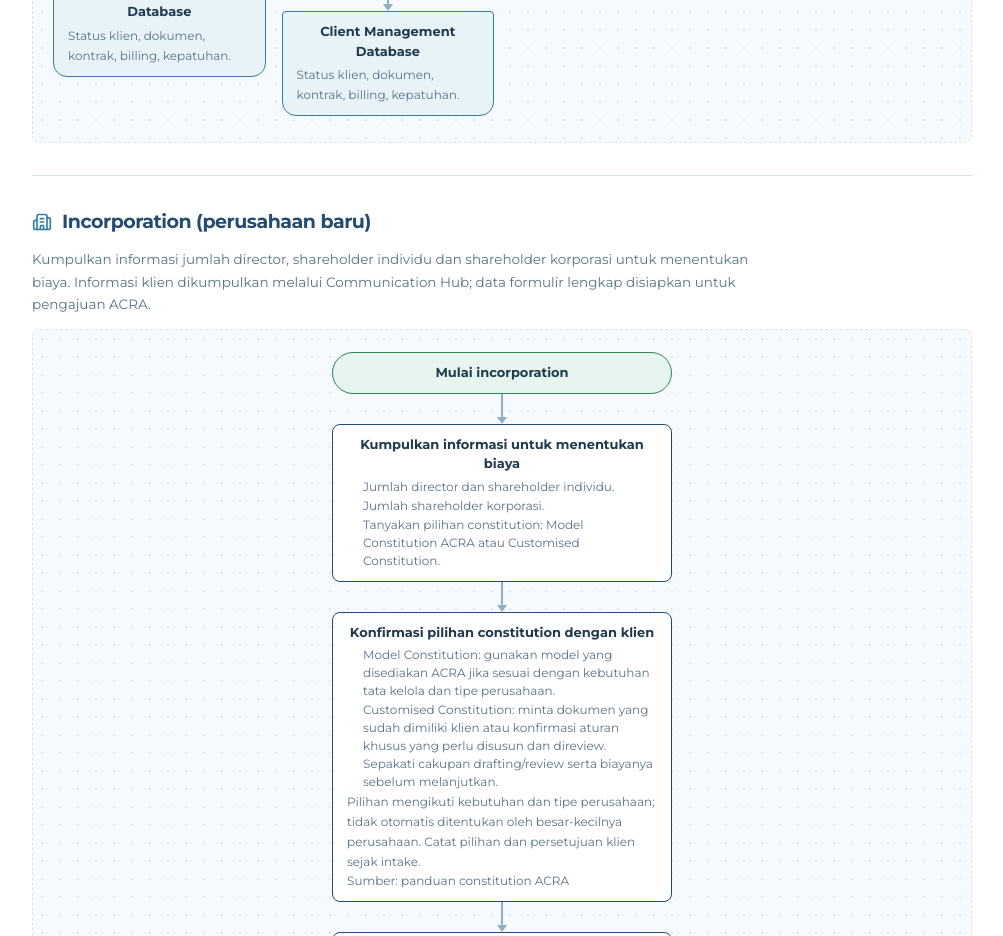
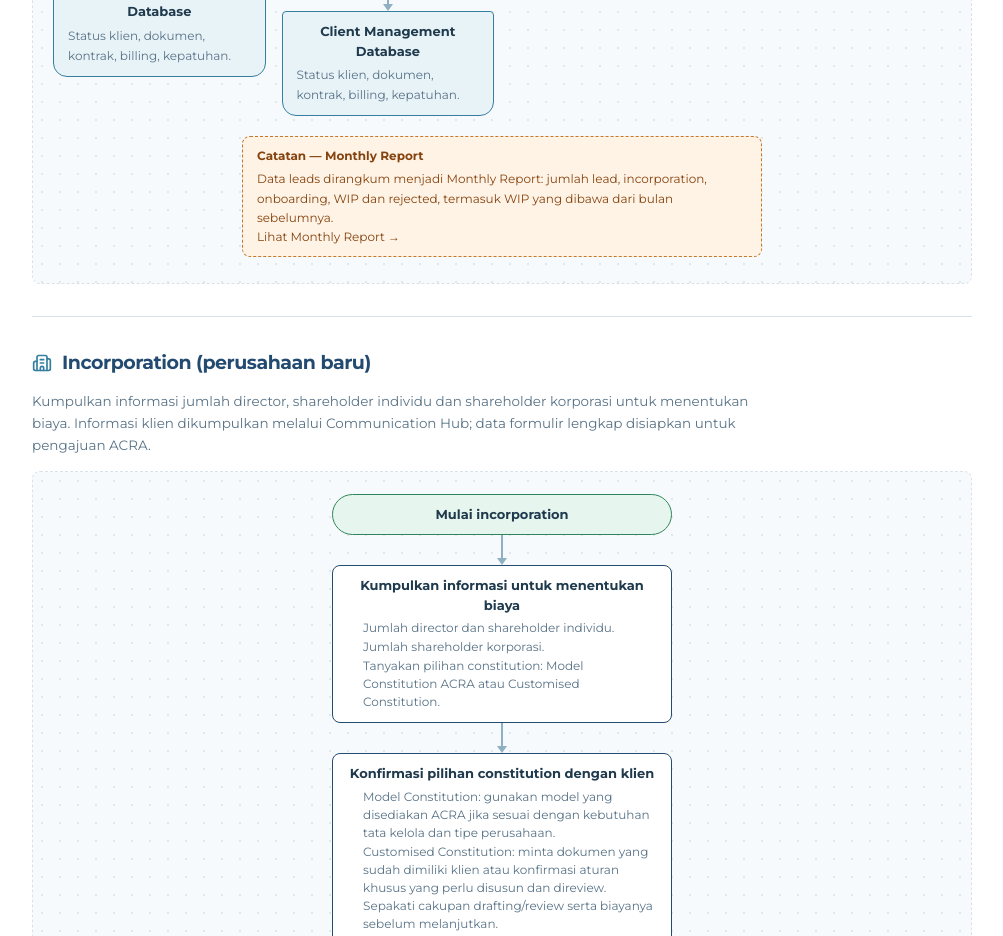
Before and after one commit to irosadie/soas-crm-handbook, a Next.js app: page /docs in a window 1280 px wide. Shown: the part 10860-11796 px from the top of the page, without its empty margins (268-1271 px from the left). Built offline with nearby package versions, Linux system fonts and the light colour scheme.

Commit message:
docs: add orange note linking lead data to monthly reporting

```diff
--- a/components/docs-view.tsx
+++ b/components/docs-view.tsx
@@ -504,7 +504,10 @@ export default function DocsView({ version = "1.1" }: { version?: "1.0" | "1.1"
                 />
               </Branch>
             </Branches>
-
+            {version === "1.1" && <FlowNode id="lead-monthly-report-note" kind="note" lang={lang} title={isId ? "Catatan — Monthly Report" : "Note — Monthly Report"}>
+              <p>{isId ? "Data leads dirangkum menjadi Monthly Report: jumlah lead, incorporation, onboarding, WIP dan rejected, termasuk WIP yang dibawa dari bulan sebelumnya." : "Lead data is compiled into the Monthly Report: lead counts, incorporations, onboardings, WIP and rejected leads, including WIP carried forward from the previous month."}</p>
+              <a href="#monthly-management-report">{isId ? "Lihat Monthly Report →" : "View Monthly Report →"}</a>
+            </FlowNode>}
           </Flow>
         </div>
       </section>
--- a/components/docs.css
+++ b/components/docs.css
@@ -451,14 +451,21 @@
   color: #92372d;
 }
 
-#incorporation-rejection-note {
+#incorporation-rejection-note,
+#lead-monthly-report-note {
   border-color: #c77728;
   background: #fff3e5;
   color: #85430f;
 }
 
-#incorporation-rejection-note .dfn-body {
+#incorporation-rejection-note .dfn-body,
+#lead-monthly-report-note .dfn-body {
   color: inherit;
+}
+
+#lead-monthly-report-note {
+  width: min(100%, 520px);
+  margin-top: 20px;
 }
 
 .dfn-decision {
@@ -990,7 +997,8 @@
 .docs-shell[data-theme="dark"] .dfn-store { background: #1c3648; }
 .docs-shell[data-theme="dark"] .dfn-external { border-color: #bc944b; background: #3a3020; }
 .docs-shell[data-theme="dark"] .dfn-note { border-color: #9f914c; background: #37321c; color: #eddfa4; }
-.docs-shell[data-theme="dark"] #incorporation-rejection-note { border-color: #ca873e; background: #402a16; color: #f6d3a3; }
+.docs-shell[data-theme="dark"] #incorporation-rejection-note,
+.docs-shell[data-theme="dark"] #lead-monthly-report-note { border-color: #ca873e; background: #402a16; color: #f6d3a3; }
 .docs-shell[data-theme="dark"] .dfh-step.is-deadline { border-color: #d39163; background: #3c2a20; }
 .docs-shell[data-theme="dark"] .is-deadline .dfh-time { color: #f0b58c; }
 .docs-shell[data-theme="dark"] .df-return-connector { color: #ed988c; }
```
